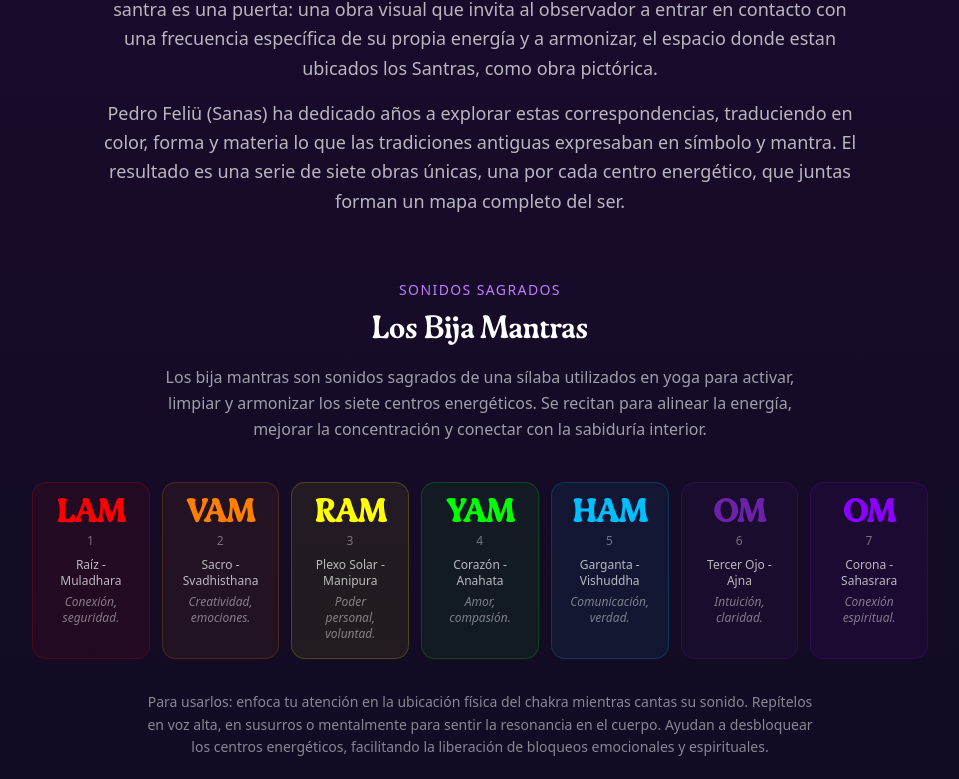
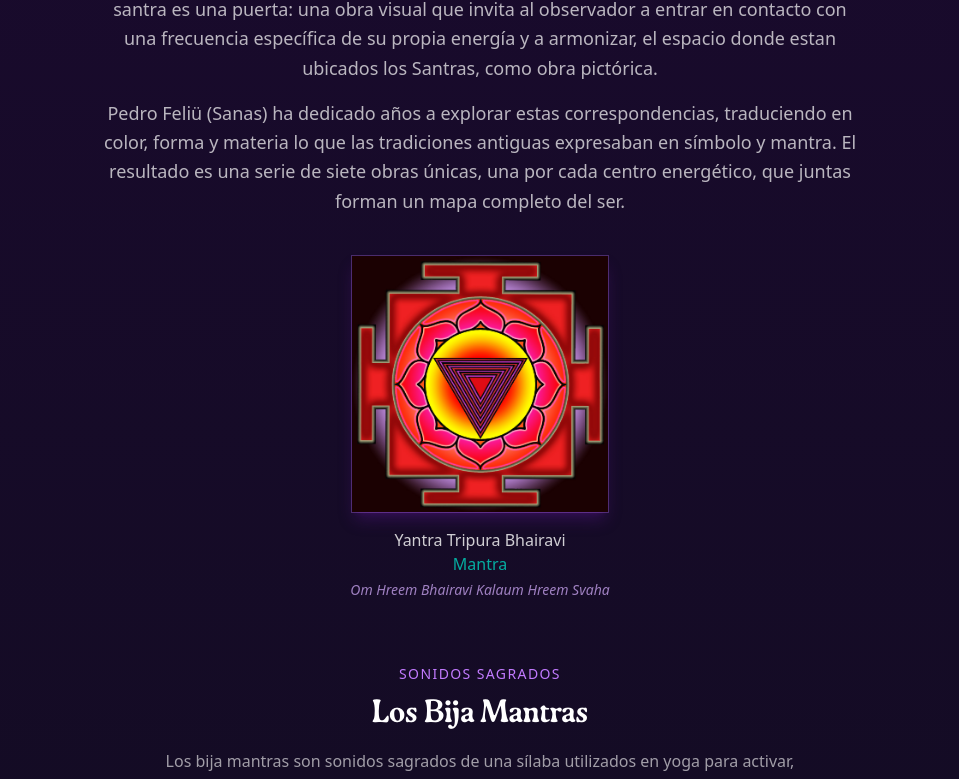
Before and after one commit to Enraxk/yo_soy_sanas, a Next.js app: page / in a window 1280 px wide. Shown: the part 7782-8561 px from the top of the page, without its empty margins (160-1119 px from the left). Built offline with nearby package versions, Linux system fonts and the light colour scheme; no server answers.

Commit message:
✨ feat: add Yantra Tripura Bhairavi section with image and mantra details

```diff
--- a/components/landing/LaUnionSection.tsx
+++ b/components/landing/LaUnionSection.tsx
@@ -97,6 +97,24 @@ export default function LaUnionSection() {
             <p key={i}>{parrafo}</p>
           ))}
         </div>
+
+        {/* Yantra sagrado */}
+        <div className="mt-10 flex justify-center">
+          <div className="relative w-48 h-48 md:w-64 md:h-64 overflow-hidden ring-1 ring-purple-400/30 shadow-lg shadow-purple-900/40">
+            <Image
+              src="/img/yantra-tripura-bhairavi.jpg"
+              alt="Yantra sagrado - diagrama geometrico del tantra yoga"
+              fill
+              className="object-cover"
+              sizes="(max-width: 768px) 192px, 256px"
+            />
+          </div>
+        </div>
+        <div className="mt-4 text-center">
+          <p className="text-white/80 text-base font-medium">Yantra Tripura Bhairavi</p>
+          <p className="text-teal-400/80 text-base font-medium">Mantra</p>
+          <p className="text-purple-300/70 text-sm italic mt-1">Om Hreem Bhairavi Kalaum Hreem Svaha</p>
+        </div>
       </div>
 
       {/* Sección Bija Mantras */}
```
Also changed, not shown: public/img/yantra-tripura-bhairavi.jpg (added).
